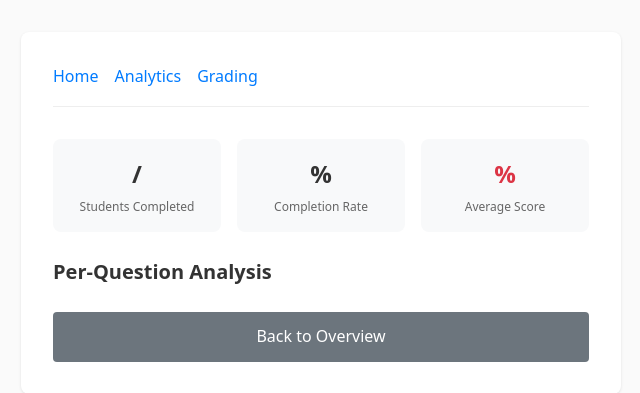
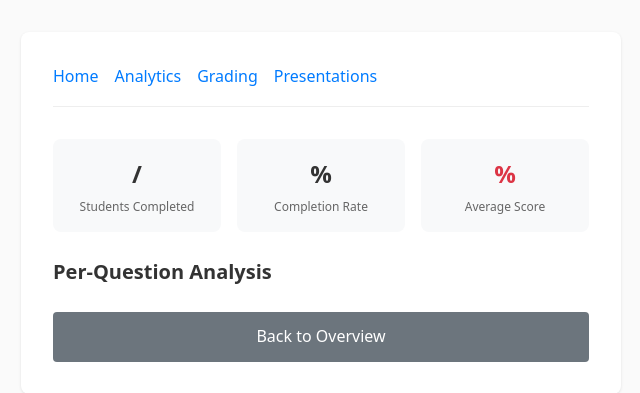
Before and after one commit to cyberdefendersprogram/classapp, a FastAPI app: template app/templates/admin_quiz_analytics.html in a window 1280 px wide. Shown: the top 393 px of the page, without its empty margins (319-959 px from the left). Run offline with FastAPI, Linux system fonts and the light colour scheme; the template is opened without the code that fills it, so the values that code supplies are empty.

Commit message:
Add Presentations nav link to quiz analytics template
Co-Authored-By: Claude Sonnet 4.6 <noreply@anthropic.com>

```diff
--- a/app/templates/admin_quiz_analytics.html
+++ b/app/templates/admin_quiz_analytics.html
@@ -7,6 +7,7 @@
     <a href="/home">Home</a>
     <a href="/admin/analytics">Analytics</a>
     <a href="/admin/grading">Grading</a>
+    <a href="/admin/presentations">Presentations</a>
 </nav>
 
 <h1>{{ quiz_meta.title }}</h1>
```
